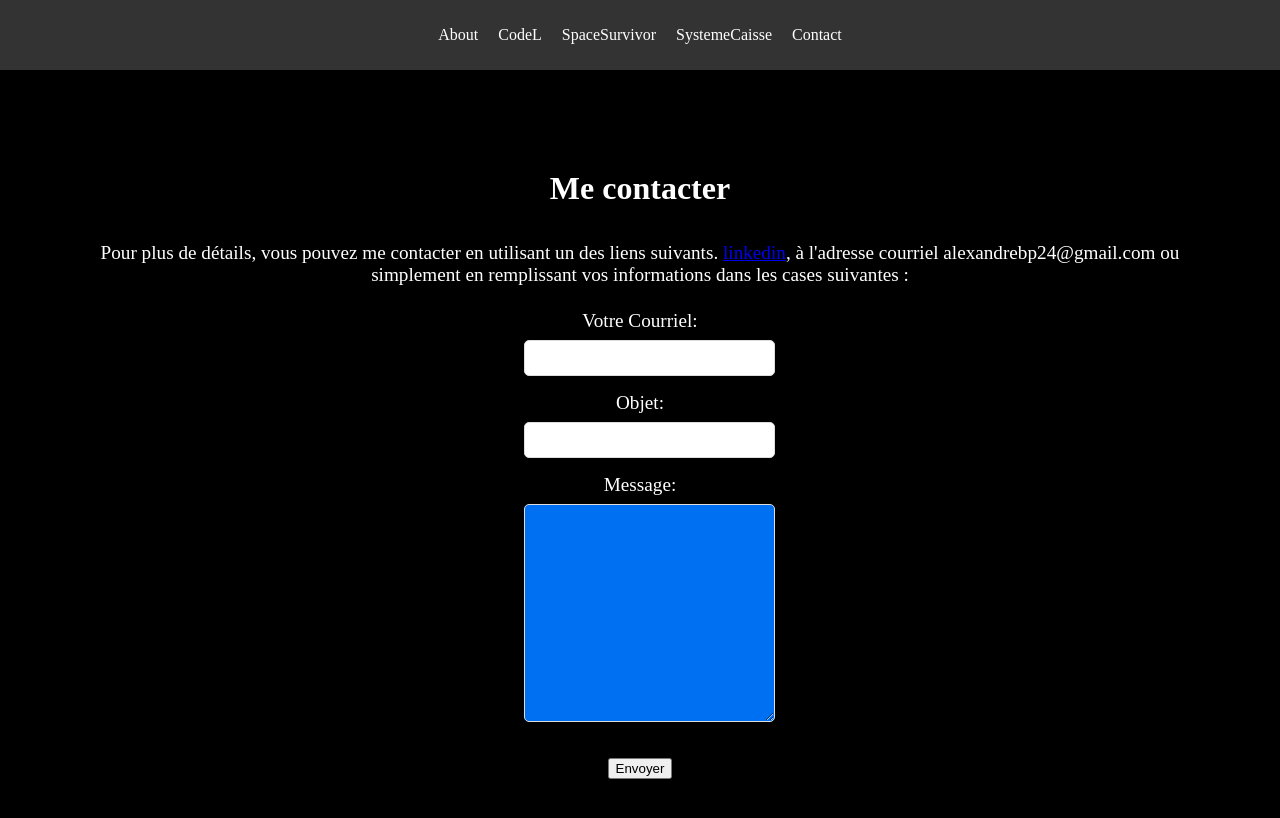
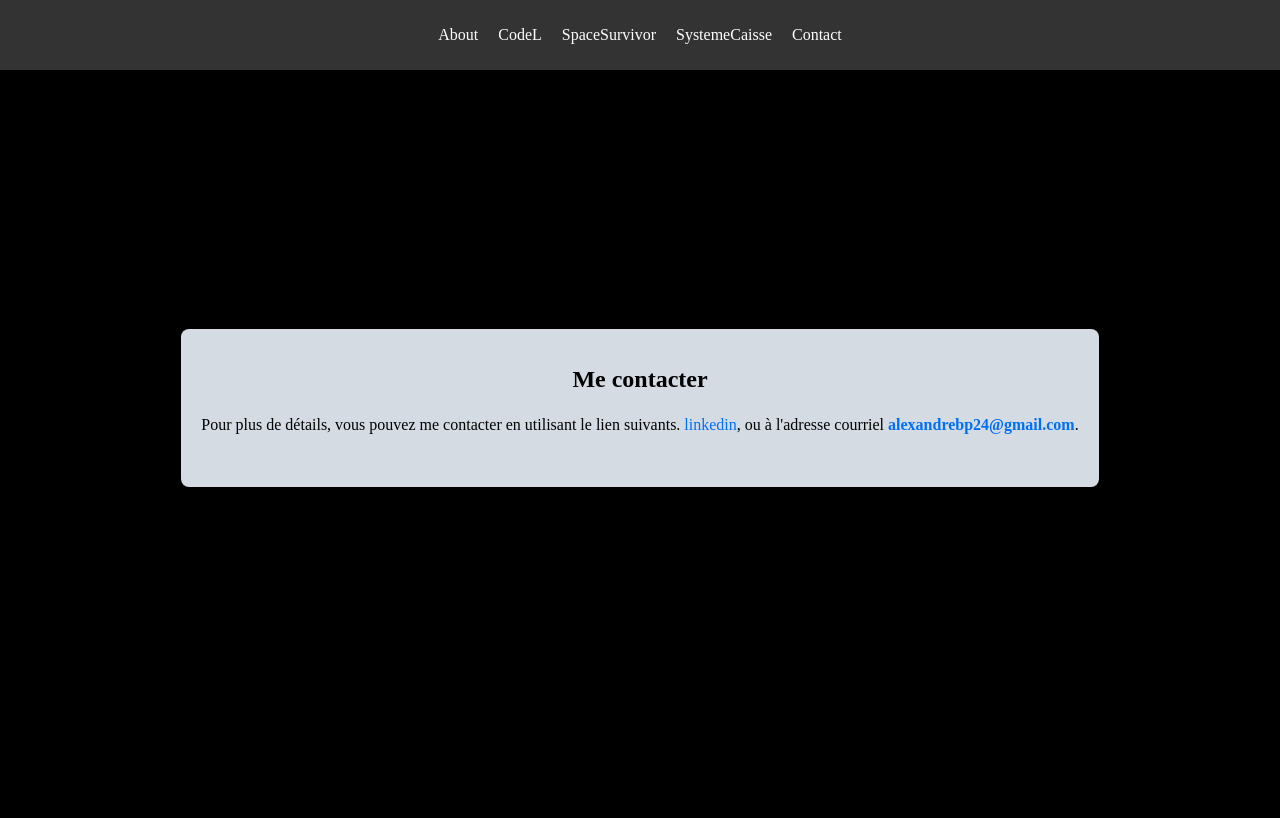
Before and after one commit to AlexGreedSin/Portfolio, a Next.js app: page /contact in a window 1280 px wide. Shown: the top 818 px of the page. Built offline with nearby package versions, Linux system fonts and the light colour scheme.

Commit message:
updates 4

```diff
--- a/pages/contact.js
+++ b/pages/contact.js
@@ -1,80 +1,8 @@
-import { useState } from "react";
 import Head from "next/head";
 import styles from '../styles/Contact.module.css';
 import SidebarMenu from '../components/SidebarMenu';
 
 export default function SystemeContacts() {
-  const [courriel, setCourriel] = useState('');
-  const [erreurCourriel, setErreurCourriel] = useState('');
-
-  const handleCourrielChange = (event) => {
-    const newValue = event.target.value;
-    setCourriel(newValue);
-    valideCourriel(newValue);
-  };
-
-  const valideCourriel = (value) => {
-    if (!value) {
-      setErreurCourriel('Le courriel est requis');
-    } else if (!value.match(/^[\w-.]+@([\w-]+.)+[\w-]{2,4}$/i)) {
-      setErreurCourriel('Le courriel n\'est pas valide');
-    } else {
-      setErreurCourriel('');
-    }
-  };
-
-  const [objet, setObjet] = useState(''); // Consistent naming
-  const handleObjetChange = (event) => {
-    setObjet(event.target.value); // Consistent naming
-  };
-
-  const [erreurObjet, setErreurObjet] = useState('');
-
-  const valideObjet = () => {
-    if (!objet) {
-      setErreurObjet('L\'objet du email est nécessaire'); // Consistent message
-    } else {
-      setErreurObjet('');
-      return true;
-    }
-  };
-
-  const [message, setMessage] = useState(''); // Consistent naming
-  const handleMessageChange = (event) => {
-    setMessage(event.target.value); // Consistent naming
-  };
-
-  const [erreurMessage, setErreurMessage] = useState('');
-
-  const valideMessage = () => {
-    if (!message) {
-      setErreurMessage('Le message du email est nécessaire');
-    } else if (message.length < 8 || message.length > 800) {
-      setErreurMessage('Le message doit être entre 8 et 800 caractères'); // Consistent message
-    } else {
-      setErreurMessage('');
-      return true;
-    }
-  };
-
-  const handleSubmit = (event) => {
-    event.preventDefault();
-
-    let courrielValide = valideCourriel();
-    let objetValide = valideObjet();
-    let messageValide = valideMessage();
-
-    if (courrielValide && objetValide && messageValide) {
-      let data = {
-        courriel: courriel,
-        objet: objet,
-        message: message,
-      };
-
-      console.log(data);
-    }
-  };
-
   return (
     <div className={styles.pageContainer}>
       <SidebarMenu />
@@ -87,77 +15,15 @@ export default function SystemeContacts() {
           <meta property="og:image" content="http://localhost:3000/public/img/Me.jpg" />
         </Head>
 
-        <h1 className={styles.titre}>Me contacter</h1>
+        <div className={styles.contactContainer}>
+          <h1 className={styles.titre}>Me contacter</h1>
 
-        <p className={styles.paragraphe}>
-          Pour plus de détails, vous pouvez me contacter en utilisant un des liens suivants.{" "}
-          <a href="https://www.linkedin.com/in/alexandre-bailey-proulx-498291234/">linkedin</a>,{" "}
-          à l&apos;adresse courriel alexandrebp24@gmail.com ou simplement en remplissant vos informations
-          dans les cases suivantes :
-        </p>
-
-        <form className={styles.form} noValidate onSubmit={handleSubmit}>
-          <div className={styles.formElement}>
-            <label htmlFor="courriel">Votre Courriel:</label>
-            <input
-              type="email"
-              id="courriel"
-              required
-              value={courriel}
-              onChange={handleCourrielChange}
-              onBlur={() => valideCourriel(courriel)}
-              aria-invalid={erreurCourriel ? "true" : "false"}
-              aria-describedby={erreurCourriel ? "erreurCourriel" : null}
-            />
-            {erreurCourriel && (
-              <div id="erreurCourriel" className={styles.erreur}>
-                {erreurCourriel}
-              </div>
-            )}
-          </div>
-
-          <div className={styles.formElement}>
-            <label htmlFor="objet">Objet:</label>
-            <input
-              type="text"
-              id="objet"
-              required
-              value={objet}
-              onChange={handleObjetChange}
-              onBlur={() => valideObjet(objet)}
-              aria-invalid={erreurObjet ? "true" : "false"}
-              aria-describedby={erreurObjet ? "erreurObjet" : null}
-            />
-            {erreurObjet && (
-              <div id="erreurObjet" className={styles.erreur}>
-                {erreurObjet}
-              </div>
-            )}
-          </div>
-
-          <div className={`${styles.formElement} ${styles.message}`}>
-            <label htmlFor="message">Message:</label>
-            <textarea
-              id="message"
-              className={styles.messageBox}
-              required
-              minLength="8"
-              maxLength="800"
-              value={message}
-              onChange={handleMessageChange}
-              onBlur={() => valideMessage(message)}
-              aria-invalid={erreurMessage ? "true" : "false"}
-              aria-describedby={erreurMessage ? "erreurMessage" : null}
-            />
-            {erreurMessage && (
-              <div id="erreurMessage" className={styles.erreur}>
-                {erreurMessage}
-              </div>
-            )}
-          </div>
-
-          <input type="submit" value="Envoyer" />
-        </form>
+          <p className={styles.paragraphe}>
+            Pour plus de détails, vous pouvez me contacter en utilisant le lien suivants.{" "}
+            <a href="https://www.linkedin.com/in/alexandre-bailey-proulx-498291234/" className={styles.link}>linkedin</a>,{" "}
+            ou à l&apos;adresse courriel <a href="mailto:alexandrebp24@gmail.com" className={styles.emailLink}>alexandrebp24@gmail.com</a>.
+          </p>
+        </div>
       </div>
     </div>
   );
--- a/pages/projects/SpaceSurvivor.js
+++ b/pages/projects/SpaceSurvivor.js
@@ -1,7 +1,7 @@
 import Image from 'next/image';
 import styles from '../../styles/Game.module.css';
-import SpaceSurvivor1 from '../../public/images/SpaceGame1.png'; // Updated import
-import SpaceSurvivor2nd from '../../public/images/SG2.png'; // Updated import
+import SpaceSurvivor2nd from '../../public/images/SpaceGame1.png'; // Updated import
+import SpaceSurvivor1 from '../../public/images/SG2.png'; // Updated import
 import Head from "next/head";
 import SidebarMenu from '../../components/SidebarMenu'; // Import SidebarMenu
 
--- a/styles/Contact.module.css
+++ b/styles/Contact.module.css
@@ -1,216 +1,42 @@
-/* Contacts.module.css */
-
-/* Form container */
-.form-container {
-    margin: 20px auto;
-    max-width: 600px;
-    padding: 20px;
-    border: 1px solid #ccc;
-    border-radius: 5px;
-    box-shadow: 0 0 10px rgba(0, 0, 0, 0.1);
-    background-color: #fff;
-    text-align: center; /* Center everything horizontally */
+/* Contact.module.css */
+.pageContainer {
+    display: flex;
+    justify-content: center;
+    align-items: center;
+    height: 100vh;
+    background-color: #000;
   }
 
-  /* Form title */
-  .form-title {
-    font-size: 24px;
-    margin-bottom: 20px;
-    color: white; /* Make text white */
+  .centeredContent {
+    background-color: #d5dbe3; /* Background color inverted to white */
+    color: #000; /* Text color inverted to black */
+    padding: 20px;
+    border-radius: 8px;
+    box-shadow: 0px 0px 10px rgba(0, 0, 0, 0.2);
   }
 
-  /* Form paragraph */
-  .form-paragraph {
-    font-size: 16px;
-    margin-bottom: 20px;
-    color: white; /* Make text white */
-  }
-
-  /* Form label and input */
-  .form-label {
-    display: block;
-    font-weight: bold;
-    margin-bottom: 5px;
-    color: white; /* Make text white */
-  }
-
-  .form-input {
-    width: 100%;
-    padding: 10px;
-    margin-bottom: 15px;
-    border: 1px solid #ccc;
-    border-radius: 4px;
-    font-size: 16px;
-    color: white; /* Make input text white */
-    background-color: rgba(255, 255, 255, 0.1); /* Semi-transparent white background */
-  }
-
-  /* Error message */
-  .error-message {
-    color: #ff0000;
-    font-size: 14px;
-    margin-top: 5px;
-  }
-
-  /* Submit button */
-  .submit-button {
-    display: block;
-    width: 100%;
-    padding: 10px;
-    background-color: #0070f3;
-    color: white; /* Make text white */
-    border: none;
-    border-radius: 4px;
-    font-size: 16px;
-    cursor: pointer;
-    transition: background-color 0.2s;
-  }
-
-  .submit-button:hover {
-    background-color: #0056b3;
-  }
-
-  /* Style for the sidebar */
-  .sidebar {
-    width: 10%;
-    background-color: #333;
-    display: flex;
-    flex-direction: column;
-    justify-content: center;
-    align-items: center;
-    padding: 0.5rem;
-    color: white;
-    margin-top: 2rem;
-  }
-
-  /* Style for sidebar links */
-  .linkList {
-    list-style-type: none;
-    padding: 0;
-    margin: 0;
-  }
-
-  .linkList li {
-    margin-bottom: 0.5rem;
-  }
-
-  .linkList a {
-    text-decoration: none;
-    color: white;
-  }
-
-  /* Center the content vertically and horizontally */
-.centeredContent {
-    display: flex;
-    flex-direction: column;
-    align-items: center;
-    justify-content: center;
-    min-height: 100vh;
-    text-align: center;
-    margin: 0 auto;
-    padding: 2rem;
-    overflow-y: scroll; /* Keep the vertical scrollbar */
-    scrollbar-width: none; /* Remove the default scrollbar for Firefox */
-  }
-
-  /* Hide the scrollbar for Chrome, Edge, and Safari */
-  .centeredContent::-webkit-scrollbar {
-    display: none;
-  }
-
-  .pageContainer {
-    display: flex;
-    flex-direction: column;
-    margin: 2rem 1rem;
-    gap: 1rem;
-  }
-
-
-    /* Style for headings */
-    .titre {
-        font-size: 2rem;
-        color: white;
-        margin-bottom: 1rem;
-      }
-
-      /* Style for paragraphs */
-      .paragraphe {
-        font-size: 1.2rem;
-        color: white;
-        margin-bottom: 1.5rem;
-      }
-
-      /* Style for message boxes */
-.messageBox {
-    font-size: 1.5rem;
-    color: white;
-    background-color: #0070f3; /* Message box background color */
-    padding: 1rem;
-    border-radius: 5px;
-    margin-bottom: 1rem;
-  }
-
-  /* Style for form */
-.form {
-    display: flex;
-    flex-direction: column;
-    align-items: center;
+  .contactContainer {
     text-align: center;
   }
 
-  /* Style for form elements container */
-  .formElement {
-    margin-bottom: 1rem;
-    width: 100%;
+  .titre {
+    font-size: 24px;
+    margin-bottom: 20px;
   }
 
-  /* Style for labels */
-  .formElement label {
-    font-size: 1.2rem;
-    color: white;
-    margin-bottom: 0.5rem;
-    display: block;
+  .paragraphe {
+    font-size: 16px;
+    line-height: 1.5;
+    margin-bottom: 30px;
   }
 
-  /* Style for input fields */
-  .formElement input,
-  .formElement textarea {
-    width: 100%;
-    padding: 0.5rem;
-    border: 1px solid #ddd;
-    border-radius: 5px;
-    font-size: 1rem;
+  .link {
+    color: #0070f3;
+    text-decoration: none;
   }
 
-  /* Style for error messages */
-  .erreur {
-    font-size: 1rem;
-    color: #ff0000; /* Red color for error messages */
-    margin-top: 0.25rem;
+  .emailLink {
+    color: #0070f3;
+    text-decoration: none;
+    font-weight: bold;
   }
-
-  /* Style for the message box */
-  .messageBox {
-    font-size: 1.2rem;
-    color: white;
-    background-color: #0070f3; /* Message box background color */
-    padding: 1rem;
-    border-radius: 5px;
-    margin-bottom: 1rem;
-    width: 100%;
-    min-height: 200px; /* Adjust the minimum height as needed for long text */
-  }
-
-
-  /* Responsive adjustments (adjust as needed) */
-  @media (max-width: 768px) {
-    .form-container {
-      padding: 10px;
-    }
-    .form-input {
-      font-size: 14px;
-    }
-    .submit-button {
-      font-size: 14px;
-    }
-  }
```
Also changed, not shown: public/images/SG2.png.
